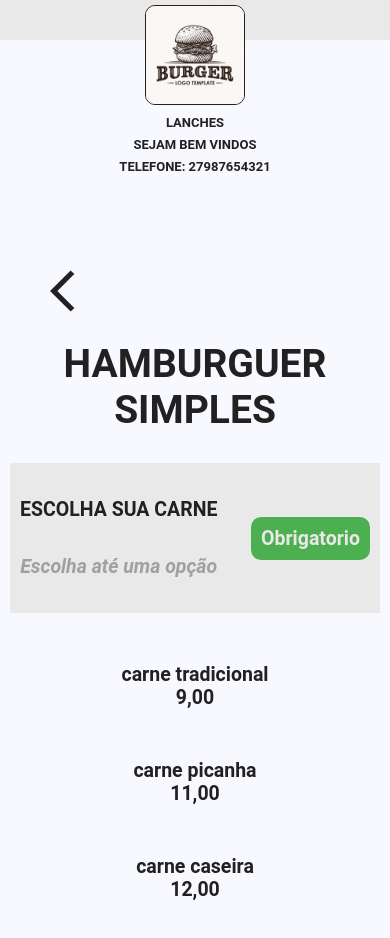
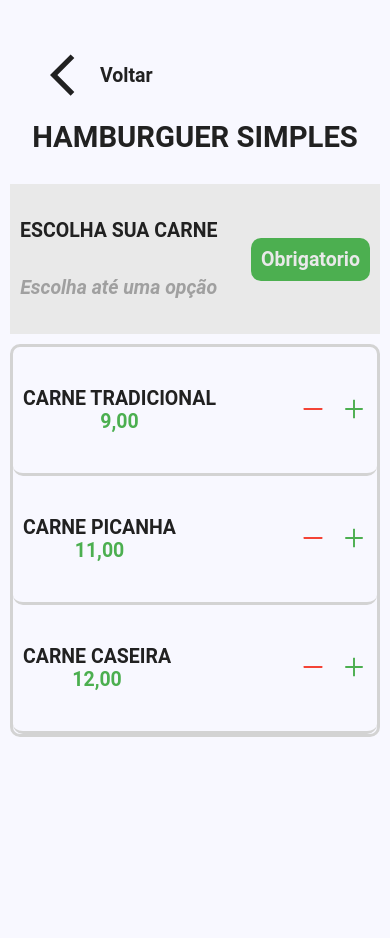
Before and after one commit to nikolassco/zapdelivery, a React (Create React App) app: page /product/1 in a window 390 px wide. Shown: the top 938 px of the page. After the commit the page ends 844 px from the top, so only its background shows below. Built offline with nearby package versions, Linux system fonts and the light colour scheme.

Commit message:
start editing component layout product details

```diff
--- /dev/null
+++ b/src/ScrollToTop.js
@@ -0,0 +1,12 @@
+import { useEffect } from "react";
+import { useLocation } from "react-router-dom";
+
+export default function ScrollToTop() {
+  const { pathname } = useLocation();
+
+  useEffect(() => {
+    window.scrollTo(0, 0);
+  }, [pathname]);
+
+  return null;
+}
--- a/src/components/menu/Menu.js
+++ b/src/components/menu/Menu.js
@@ -13,42 +13,42 @@ const Menu = () => {
       {searchTerm ? productsList.filter((val) => val.itemName.toLocaleLowerCase().includes(searchTerm.toLocaleLowerCase())).map((item) => (
         <ProductCover key={item.id} id={item.id} itemName={item.itemName} itemDescription={item.itemDescription} itemOptionPrice={item.itemOptionPrice} />
       )) : ""}
-      <div className={styles.container_description}>
-        <h1 className={styles.description} id="promotion">Promoção</h1>
-      </div>
+      <div className={styles.container_description} id="promotion">
+        <h1 className={styles.description} >Promoção</h1>
         {productsList && productsList.filter((i) => i.promotion === true).map((item) => (
           <ProductCover key={item.id} id={item.id} itemName={item.itemName} itemDescription={item.itemDescription} itemOptionPrice={item.itemOptionPrice} />
         ))}
-      <div className={styles.container_description}>
-        <h1 className={styles.description} id="burguer">Hambúrguer</h1>
       </div>
+      <div className={styles.container_description} id="burguer">
+        <h1 className={styles.description} >Hambúrguer</h1>
         {productsList && productsList.filter((i) => i.category === "burguer").map((item) => (
           <ProductCover key={item.id} id={item.id} itemName={item.itemName} itemDescription={item.itemDescription} itemOptionPrice={item.itemOptionPrice} />
         ))}
-      <div className={styles.container_description}>
-        <h1 className={styles.description} id="premium">Linha Premium</h1>
       </div>
+      <div className={styles.container_description} id="premium">
+        <h1 className={styles.description} >Linha Premium</h1>
         {productsList && productsList.filter((i) => i.category === "premium").map((item) => (
           <ProductCover key={item.id} id={item.id} itemName={item.itemName} itemDescription={item.itemDescription} itemOptionPrice={item.itemOptionPrice} />
         ))}
-      <div className={styles.container_description}>
-        <h1 className={styles.description} id="acai">Açai</h1>
       </div>
+      <div className={styles.container_description} id="acai">
+        <h1 className={styles.description} >Açai</h1>
         {productsList && productsList.filter((i) => i.category === "acai").map((item) => (
           <ProductCover key={item.id} id={item.id} itemName={item.itemName} itemDescription={item.itemDescription} itemOptionPrice={item.itemOptionPrice} />
         ))}
-      <div className={styles.container_description}>
-        <h1 className={styles.description} id="drinks">Bebidas</h1>
       </div>
+      <div className={styles.container_description} id="drinks">
+        <h1 className={styles.description} >Bebidas</h1>
         {productsList && productsList.filter((i) => i.category === "drinks").map((item) => (
           <ProductCover key={item.id} id={item.id} itemName={item.itemName} itemDescription={item.itemDescription} itemOptionPrice={item.itemOptionPrice} />
         ))}
-      <div className={styles.container_description}>
-        <h1 className={styles.description} id="hotdog">Hot Dog</h1>
       </div>
+      <div className={styles.container_description} id="hotdog">
+        <h1 className={styles.description} >Hot Dog</h1>
         {productsList && productsList.filter((i) => i.category === "hotdog").map((item) => (
           <ProductCover key={item.id} id={item.id} itemName={item.itemName} itemDescription={item.itemDescription} itemOptionPrice={item.itemOptionPrice} />
         ))}
+      </div>
     </div>
   )
 }
--- a/src/components/menu/Menu.module.css
+++ b/src/components/menu/Menu.module.css
@@ -6,11 +6,15 @@
 
 .container_description {
   width: 90%;
-  margin: 12px 5px;
+  margin: 5px 0 20px;
+  display: flex;
+  flex-direction: column;
+  align-items: center;
 }
 
 .description {
-  margin: 40px 0 30px;
-  padding: 40px 0;
+  padding: 50px 0 20px;
+  width: 100%;
   border-top: 3px solid var(--color-black);
+  text-decoration: underline var(--color-black);
 }
--- a/src/components/navbar/Navbar.js
+++ b/src/components/navbar/Navbar.js
@@ -8,12 +8,12 @@ const Navbar = () => {
   return (
     <div className={styles.navbar}>
       <nav className={styles.list}>
-        <Link to="promotion" spy={true} smooth={true} offset={-136} duration={500} className={styles.item} >Promoção</Link>
-        <Link to="burguer" spy={true} smooth={true} offset={-136} duration={500} className={styles.item} >Hambúrguer</Link>
-        <Link to="premium" spy={true} smooth={true} offset={-136} duration={500} className={styles.item} >Linha Premium</Link>
-        <Link to="acai" spy={true} smooth={true} offset={-136} duration={500} className={styles.item} >Açai</Link>
-        <Link to="drinks" spy={true} smooth={true} offset={-136} duration={500} className={styles.item} >Bebidas</Link>
-        <Link to="hotdog" spy={true} smooth={true} offset={-136} duration={500} className={styles.item} >Hot Dog</Link>
+        <Link to="promotion" spy={true} smooth={true} offset={-120} duration={500} className={styles.item} >Promoção</Link>
+        <Link to="burguer" spy={true} smooth={true} offset={-120} duration={500} className={styles.item} >Hambúrguer</Link>
+        <Link to="premium" spy={true} smooth={true} offset={-120} duration={500} className={styles.item} >Linha Premium</Link>
+        <Link to="acai" spy={true} smooth={true} offset={-120} duration={500} className={styles.item} >Açai</Link>
+        <Link to="drinks" spy={true} smooth={true} offset={-120} duration={500} className={styles.item} >Bebidas</Link>
+        <Link to="hotdog" spy={true} smooth={true} offset={-120} duration={500} className={styles.item} >Hot Dog</Link>
       </nav>
       <div className={styles.search}>
         <input type="text" placeholder="Pesquise aqui" className={styles.input_search} onChange={(e) => setSearchTerm(e.target.value)} />
--- a/src/components/productdetails/ProductDetails.js
+++ b/src/components/productdetails/ProductDetails.js
@@ -2,7 +2,7 @@ import { Link, useParams } from "react-router-dom";
 import { productsList } from "../../data/products/products";
 import styles from "./ProductDetails.module.css";
 import { MdArrowBackIos } from "react-icons/md";
-import Header from "../header/Header";
+import { AiOutlineMinus, AiOutlinePlus } from "react-icons/ai";
 
 const ProductDetails = () => {
   const { id } = useParams();
@@ -10,17 +10,17 @@ const ProductDetails = () => {
 
   return (
     <>
-      <Header />
       <div className={styles.container}>
         {productsList.filter((item) => item.id === numberId).map((item) => (
           <div key={item.id}>
             {console.log(item)}
             <div className={styles.back}>
-              <Link to="/" >
+              <Link to="/" className={styles.back_link}  >
                 <MdArrowBackIos className={styles.back_btn} />
+                <p className={styles.back_text}>Voltar</p>
               </Link>
             </div>
-            <h1 className={styles.name}>{item.itemName}</h1>
+            <h2 className={styles.name}>{item.itemName}</h2>
             <div className={styles.text}>
               <div className={styles.text_action}>
                 <p className={styles.text_type}>Escolha sua carne</p>
@@ -28,12 +28,24 @@ const ProductDetails = () => {
               </div>
               <p className={styles.green_text}>Obrigatorio</p>
             </div>
-            {item.itemOptionPrice.map((type, index) => (
-              <div key={index} className={styles.option_price}>
-                <p className={styles.type}>{type.option}</p>
-                <p className={styles.price}>{type.price.toFixed(2).replace('.', ',')}</p>
-              </div>
-            ))}
+            <div className={styles.choice_cover}>
+              {item.itemOptionPrice.map((type, index) => (
+                <div key={index} className={styles.choice}>
+                  <div className={styles.option_price}>
+                    <p className={styles.type}>{type.option}</p>
+                    <p className={styles.price}>{type.price.toFixed(2).replace('.', ',')}</p>
+                  </div>
+                  <div className={styles.btn_choice}>
+                    <button >
+                      <AiOutlineMinus className={styles.btn_choice_minus} />
+                    </button>
+                    <button>
+                      <AiOutlinePlus className={styles.btn_choice_plus} />
+                    </button>
+                  </div>
+                </div>
+              ))}
+            </div>
           </div>
         ))}
       </div >
--- a/src/components/productdetails/ProductDetails.module.css
+++ b/src/components/productdetails/ProductDetails.module.css
@@ -5,12 +5,22 @@
 .back {
   display: flex;
   justify-content: flex-start;
+  align-items: center;
   padding: 50px;
+}
+
+.back_link {
+  display: flex;
+  align-items: center;
 }
 
 .back_btn {
   height: 50px;
   width: 50px;
+}
+
+.back_text {
+  display: none;
 }
 
 .name {
@@ -48,19 +58,89 @@
 
 .green_text {
   padding: 10px;
+  margin-left: 10px;
   border-radius: 10px;
   color: var(--color-light-grey);
   background-color: var(--color-green);
 }
 
-.option_price {
-  padding-top: 50px;
+.choice_cover {
+  display: flex;
+  flex-direction: column;
+  align-items: center;
+  margin: 10px;
+  max-width: 100%;
+  border: 3px solid var(--color-border);
+  border-radius: 10px;
 }
 
-/* .type {} */
+.choice {
+  display: flex;
+  justify-content: space-between;
+  padding: 40px;
+  width: 100%;
+  border-bottom: 3px solid var(--color-border);
+  border-radius: 10px;
+}
+
+.option_price {
+  display: flex;
+  flex-direction: column;
+}
+
+.type {
+  text-transform: uppercase;
+}
+
+.price {
+  color: var(--color-green);
+}
+
+.btn_choice {
+  display: flex;
+  justify-content: space-between;
+  align-items: center;
+  margin-left: 10px;
+  gap: 50px;
+}
+
+.btn_choice button {
+  border: none;
+  background: transparent;
+  cursor: pointer;
+}
+
+.btn_choice_minus,
+.btn_choice_plus {
+  height: 2rem;
+  width: 2rem;
+
+}
+
+.btn_choice_minus {
+  color: var(--color-red);
+}
+
+.btn_choice_plus {
+  color: var(--color-green);
+}
 
 @media (max-width: 56.25rem) {
   .name {
     bottom: 30px;
   }
+
+  .back_text {
+    display: block;
+  }
 }
+
+@media (max-width: 30rem) {
+  .choice {
+    padding: 40px 10px;
+  }
+
+  .btn_choice {
+    gap: 15px;
+  }
+}
--- a/src/index.js
+++ b/src/index.js
@@ -5,12 +5,14 @@ import reportWebVitals from './reportWebVitals';
 import { BrowserRouter, Routes, Route } from "react-router-dom";
 import ProductDetails from './components/productdetails/ProductDetails';
 import { PedidoContextProvider } from './context/PedidoContext';
+import ScrollToTop from './ScrollToTop';
 
 const root = ReactDOM.createRoot(document.getElementById('root'));
 root.render(
   <React.StrictMode>
     <PedidoContextProvider>
       <BrowserRouter>
+        <ScrollToTop />
         <Routes>
           <Route path="/" element={<App />} />
           <Route path="/product/:id" element={<ProductDetails />} />
```
Lines whose indentation alone changed are shown as unchanged.
